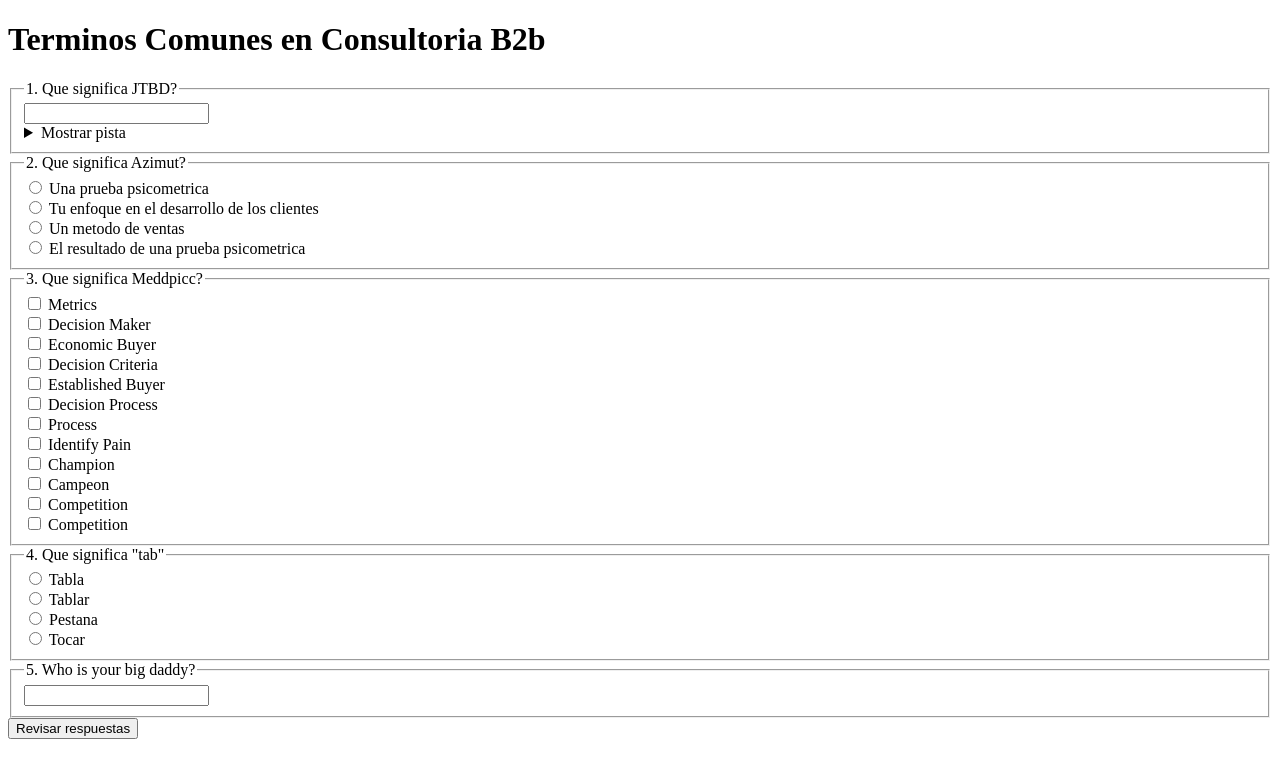
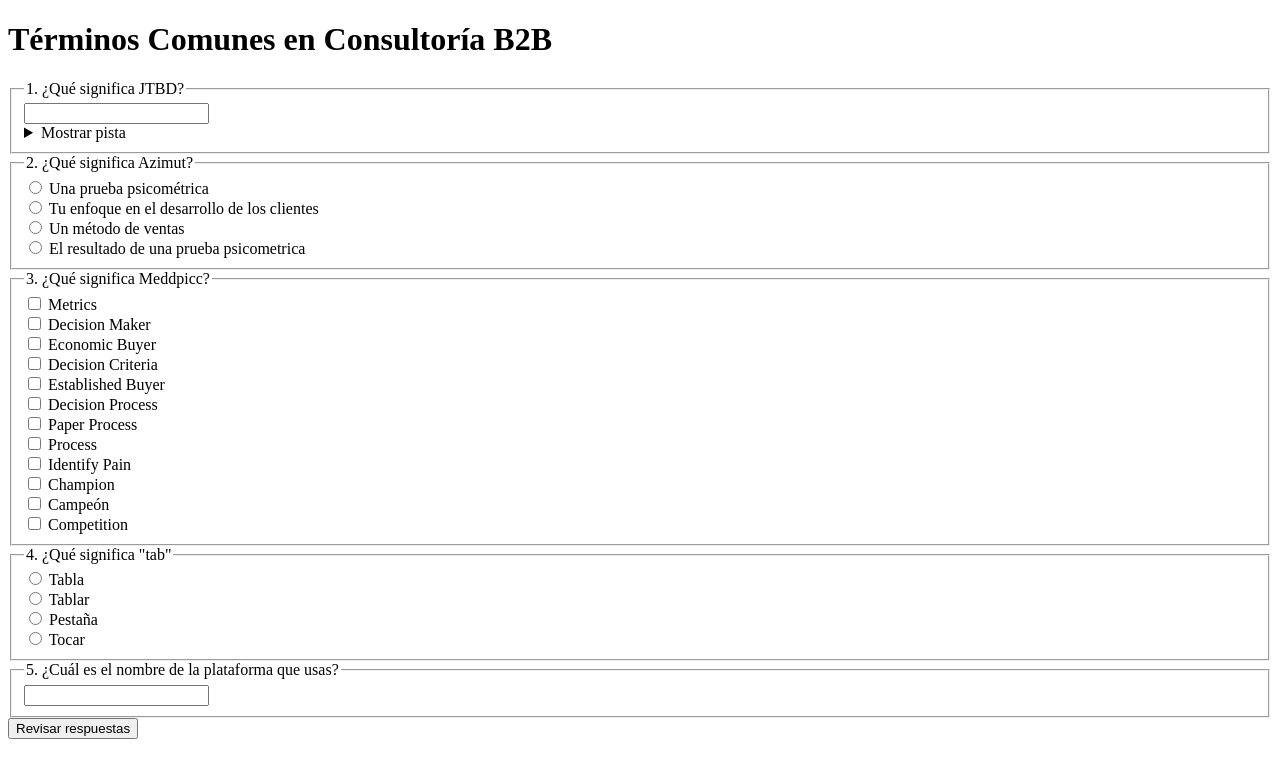
Before and after one commit to rolofalabella/quiz-app, a plain HTML site: page index2.html in a window 1280 px wide. Drawn offline with Linux system fonts and the light colour scheme.

Commit message:
Spell Check Spanish Terms

```diff
--- a/index2.html
+++ b/index2.html
@@ -9,7 +9,7 @@
 
 <body>
     <header>
-        <h1>Terminos Comunes en Consultoria B2b</h1>
+        <h1>Términos Comunes en Consultoría B2B</h1>
     </header>
 
     <main>
@@ -17,7 +17,7 @@
 
             <!-- Pregunta 1. respuesta escrito con pista -->
             <fieldset>
-                <legend>1. Que significa JTBD?</legend>
+                <legend>1. ¿Qué significa JTBD?</legend>
                 <input type="text" id="q1" name="q1">
                 <details>
                     <summary>Mostrar pista</summary>
@@ -27,42 +27,42 @@
 
             <!-- Pregunta 2: una sola respuesta -->
             <fieldset>
-                <legend>2. Que significa Azimut?</legend>
-                <label><input type="radio" name="q2" value="a"> Una prueba psicometrica</label><br>
+                <legend>2. ¿Qué significa Azimut?</legend>
+                <label><input type="radio" name="q2" value="a"> Una prueba psicométrica</label><br>
                 <label><input type="radio" name="q2" value="b"> Tu enfoque en el desarrollo de los clientes</label><br>
-                <label><input type="radio" name="q3" value="c"> Un metodo de ventas</label><br>
+                <label><input type="radio" name="q3" value="c"> Un método de ventas</label><br>
                 <label><input type="radio" name="q4" value="d"> El resultado de una prueba psicometrica</label><br>
             </fieldset>
 
             <!-- Pregunta 3: varias respuestas correctas -->
             <fieldset>
-                <legend>3. Que significa Meddpicc?</legend>
+                <legend>3. ¿Qué significa Meddpicc?</legend>
                 <label><input type="checkbox" name="q3" value="a"> Metrics</label><br>
                 <label><input type="checkbox" name="q3" value="b"> Decision Maker</label><br>
                 <label><input type="checkbox" name="q3" value="c"> Economic Buyer</label><br>
                 <label><input type="checkbox" name="q3" value="d"> Decision Criteria</label><br>
                 <label><input type="checkbox" name="q3" value="e"> Established Buyer</label><br>
                 <label><input type="checkbox" name="q3" value="f"> Decision Process</label><br>
-                <label><input type="checkbox" name="q3" value="g"> Process</label><br>
-                <label><input type="checkbox" name="q3" value="h"> Identify Pain</label><br>
-                <label><input type="checkbox" name="q3" value="i"> Champion</label><br>
-                <label><input type="checkbox" name="q3" value="j"> Campeon</label><br>
-                <label><input type="checkbox" name="q3" value="k"> Competition</label><br>
+                <label><input type="checkbox" name="q3" value="g"> Paper Process</label><br>
+                <label><input type="checkbox" name="q3" value="h"> Process</label><br>
+                <label><input type="checkbox" name="q3" value="i"> Identify Pain</label><br>
+                <label><input type="checkbox" name="q3" value="j"> Champion</label><br>
+                <label><input type="checkbox" name="q3" value="k"> Campeón</label><br>
                 <label><input type="checkbox" name="q3" value="l"> Competition</label><br>
             </fieldset>
 
             <!-- Pregunta 4: uan sola respuesta -->
             <fieldset>
-                <legend>4. Que significa "tab"</legend>
+                <legend>4. ¿Qué significa "tab"</legend>
                 <label><input type="radio" name="q4" value="a"> Tabla</label><br>
                 <label><input type="radio" name="q4" value="b"> Tablar</label><br>
-                <label><input type="radio" name="q4" value="c"> Pestana</label><br>
+                <label><input type="radio" name="q4" value="c"> Pestaña</label><br>
                 <label><input type="radio" name="q4" value="d"> Tocar</label>
             </fieldset>
 
-            <!-- Pregunta 5: Who is your big daddy? -->
+            <!-- Pregunta 5: ¿Cuál es el nombre de la plataforma que usas? -->
             <fieldset>
-                <legend>5. Who is your big daddy?</legend>
+                <legend>5. ¿Cuál es el nombre de la plataforma que usas?</legend>
                 <input type="text" id="q5" name="q5">
             </fieldset>
 
```
